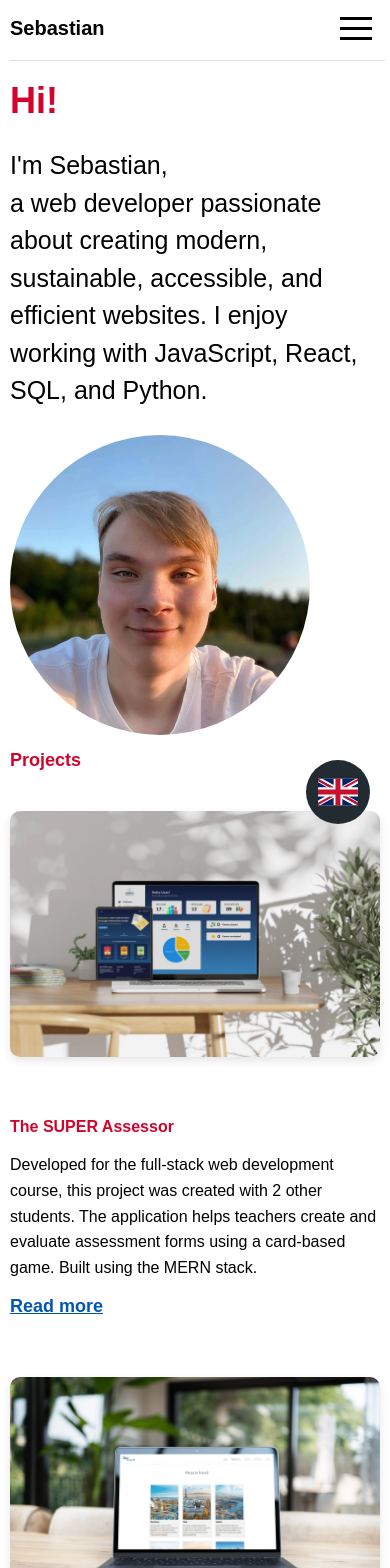
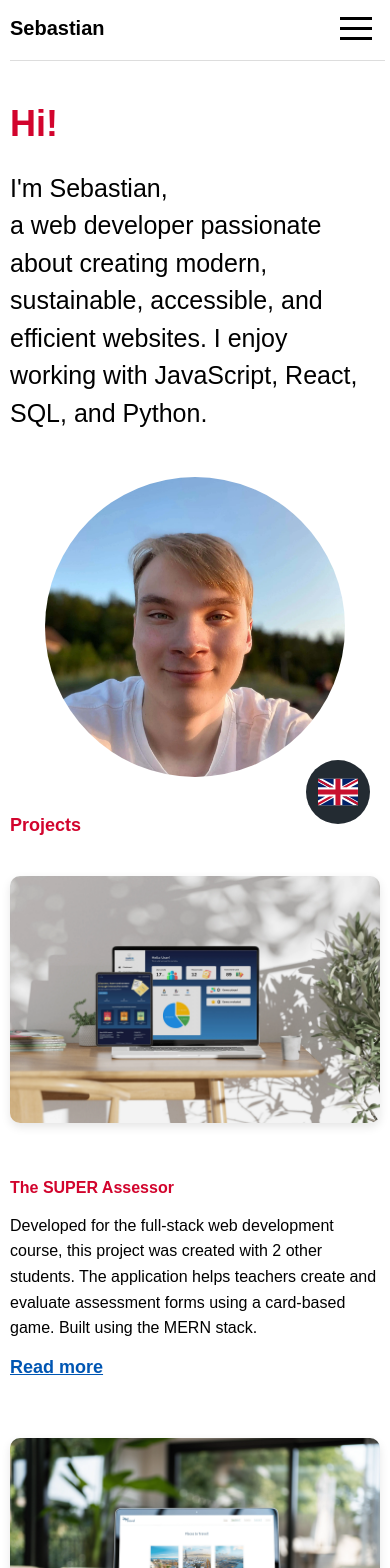
Before and after one commit to SebastianHaugen/Portfolio-website, a React (Create React App) app in the folder my-app/: page / in a window 390 px wide. Shown: the top 1568 px of the page. Built offline with nearby package versions, Linux system fonts and the light colour scheme; a web font is replaced by a local one.

Commit message:
Changed text and About section

```diff
--- a/my-app/src/components/Intro.js
+++ b/my-app/src/components/Intro.js
@@ -8,7 +8,7 @@ function Intro() {
   const { t } = useTranslation();
 
   return (
-    <div className="intro" id="top">
+    <div className="intro-container" id="top">
       <div className="intro-text">
         <h1 className="intro-header">{t("intro.hello")}</h1>
         <p>
--- a/my-app/src/components/styles/intro.css
+++ b/my-app/src/components/styles/intro.css
@@ -1,11 +1,10 @@
-.intro {
+.intro-container {
     display: grid;
     grid-template-columns: 1fr 1fr;
     align-items: center;
     justify-content: center;
     gap: 20px;
     min-height: calc(100vh - 10rem);
-
 }
 
 .intro-text {
@@ -37,17 +36,20 @@
     border-radius: 50%;
 }
 
-
 .intro-header {
     color: 	#D2042D;
 }
 
 /* For mobile screens */
-@media (max-width: 880px) {
-    .intro {
-        grid-template-columns: 1fr;
-        gap: 0;
-        min-height: auto;
+@media (max-width: 800px) {
+    .intro-container {
+        display: flex;
+        flex-direction: column;
+        align-items: start;
+    }
+
+    .intro-text {
+        max-width: 100%;
     }
 
     .intro-text p {
@@ -55,8 +57,7 @@
     }
 
     .intro-picture {
-        justify-content: flex-start;
-
+        margin: 0 auto;
     }
 
     .intro-picture img {
--- a/my-app/src/components/styles/projects.css
+++ b/my-app/src/components/styles/projects.css
@@ -90,4 +90,11 @@ span:hover {
   .project:nth-child(even) {
     flex-direction: column;
   }
+
+  .project img {
+    max-width: 100%;
+    height: auto;
+    display: block;
+    margin: 0 auto;
+  }
 }
--- a/my-app/src/locales/en.json
+++ b/my-app/src/locales/en.json
@@ -35,8 +35,9 @@
 
   "about": {
     "header": "About",
-    "description1": "I am a developer and a designer who has studied web development at NTNU Gjøvik for the past 3 years. I will graduate with a bachelor's degree in 2025.",
-    "description2": "I am 23 years old and come from Bødalen in Asker. Technology and coding have always been a passion of mine. In 2022, I started studying web development at NTNU and quickly realized that this was something I really wanted to work with. I enjoy learning new things and challenging myself. It is also important for me to stay active and I spend a lot of time at the gym. In addition, I love to travel and experience new places and cultures."
+    "description1": "I am a developer and a designer who has studied web development at NTNU Gjøvik for the past 3 years. I will graduate with a bachelor's degree in june 2025.",
+    "description2": "I am 23 years old and come from Bødalen, a town outside Asker. Technology has been an interest of mine since I was young and I started studying web development in 2022. I have found that I enjoy backend development the most, especially working with APIs and databases. At the same time, I enjoy working with full stack and find it exciting to see how everything fits together. I like solving challenges and building systems that are both efficient and user-friendly, and I like creating solutions that actually make a difference.",
+    "description3": "In my free time I enjoy working out and being social. I enjoy traveling and experiencing new cultures. I am always looking for opportunities to develop myself."
   },
 
   "contact": {
--- a/my-app/src/locales/no.json
+++ b/my-app/src/locales/no.json
@@ -38,8 +38,8 @@
   "about": {
     "header": "Om",
     "description1": "Jeg er en utvikler som har studert webutvikling ved NTNU Gjøvik de siste 3 årene. Jeg er ferdig med bachelorgraden min i juni 2025.",
-    "description2": "Jeg er 23 år gammel og kommer fra Bødalen et tettsted utenfor Asker. Teknologi har vært en interesse for meg siden jeg var ung og jeg begynte å studere webutvikling i 2022. Gjennom studiet har jeg funnet ut at jeg trives best med backend-utvikling, spesielt å jobbe med API-er og databaser. Samtidig liker jeg å jobbe med fullstack og synes det er spennende å se hvordan alt henger sammen. Jeg liker å løse utfordringer og bygge systemer som både er effektive og brukervennlige og jeg syns det er spennende å skape løsninger som faktisk gjør en forskjell.",
-    "description3": "På fritiden liker jeg å trene og være sosial. Jeg like å reise og oppleve nye kulturer. Jeg ser alltid etter muligheter for å utvikle meg selv. "
+    "description2": "Jeg er 23 år gammel og kommer fra Bødalen et tettsted utenfor Asker. Teknologi har vært en interesse for meg siden jeg var ung og jeg begynte å studere webutvikling i 2022. Gjennom studiet har jeg funnet ut at jeg trives best med backend-utvikling, spesielt å jobbe med API-er og databaser. Samtidig liker jeg å jobbe med fullstack og synes det er spennende å se hvordan alt henger sammen. Jeg liker å løse utfordringer og bygge systemer som både er effektive og brukervennlige og jeg liker å skape løsninger som faktisk gjør en forskjell.",
+    "description3": "På fritiden liker jeg å trene og være sosial. Jeg liker å reise og oppleve nye kulturer. Jeg ser alltid etter muligheter for å utvikle meg selv. "
   },
 
   "contact": {
```
